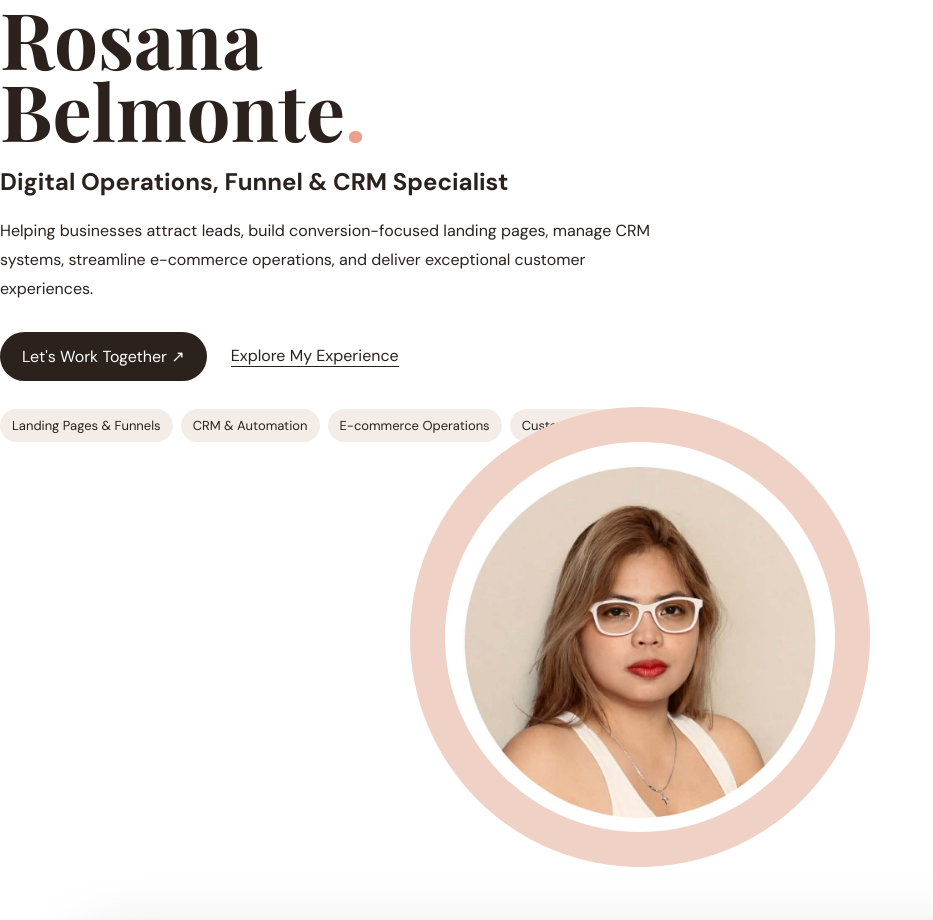
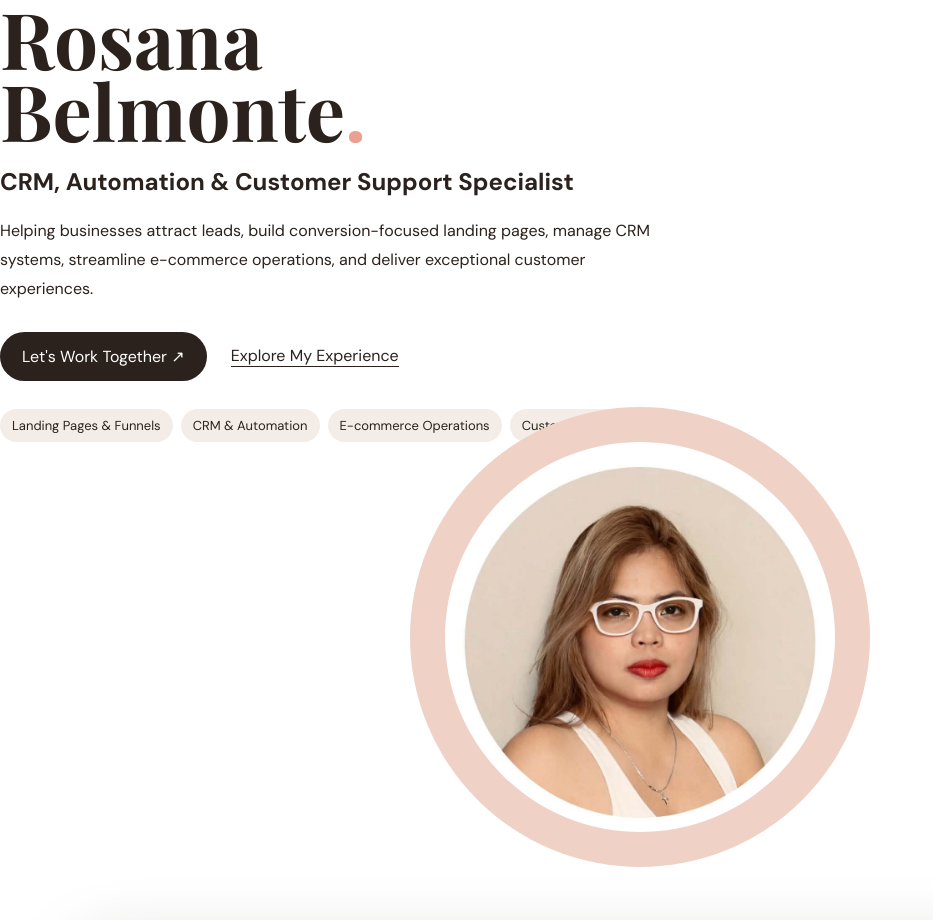
Before and after one commit to jhambelmonte80-beep/Funneling, a plain HTML site: page portfolio-main/index.html in a window 1280 px wide. Shown: the part 773-1693 px from the top of the page, without its empty margins (0-933 px from the left). Drawn offline with nearby package versions, Linux system fonts and the light colour scheme.

Commit message:
Update hero subtitle in index.html

```diff
--- a/portfolio-main/index.html
+++ b/portfolio-main/index.html
@@ -39,7 +39,7 @@
             <div class="hero-copy">
                 <span class="eyebrow">YOUR BUSINESS GROWTH & OPERATIONS PARTNER</span>
                 <h1 class="hero-name">Rosana<br>Belmonte<span>.</span></h1>
-                <h2 class="hero-subtitle">Digital Operations, Funnel & CRM Specialist</h2>
+                <h2 class="hero-subtitle">CRM, Automation & Customer Support Specialist</h2>
                 <p class="hero-description">Helping businesses attract leads, build conversion-focused landing pages, manage CRM systems, streamline e-commerce operations, and deliver exceptional customer experiences.</p>
                 <div class="hero-actions">
                     <a href="#contact" class="button">Let's Work Together ↗</a>
```
